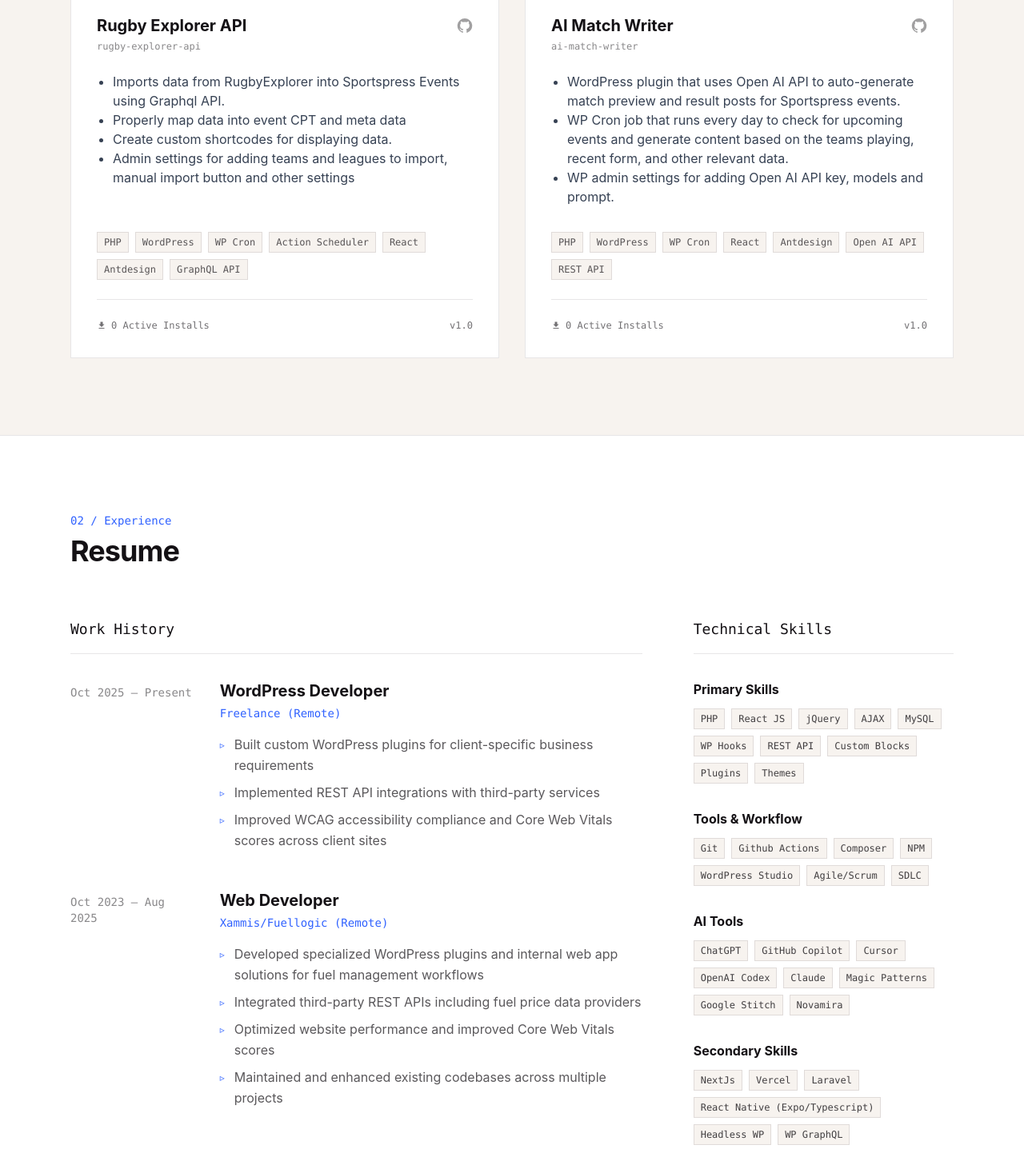
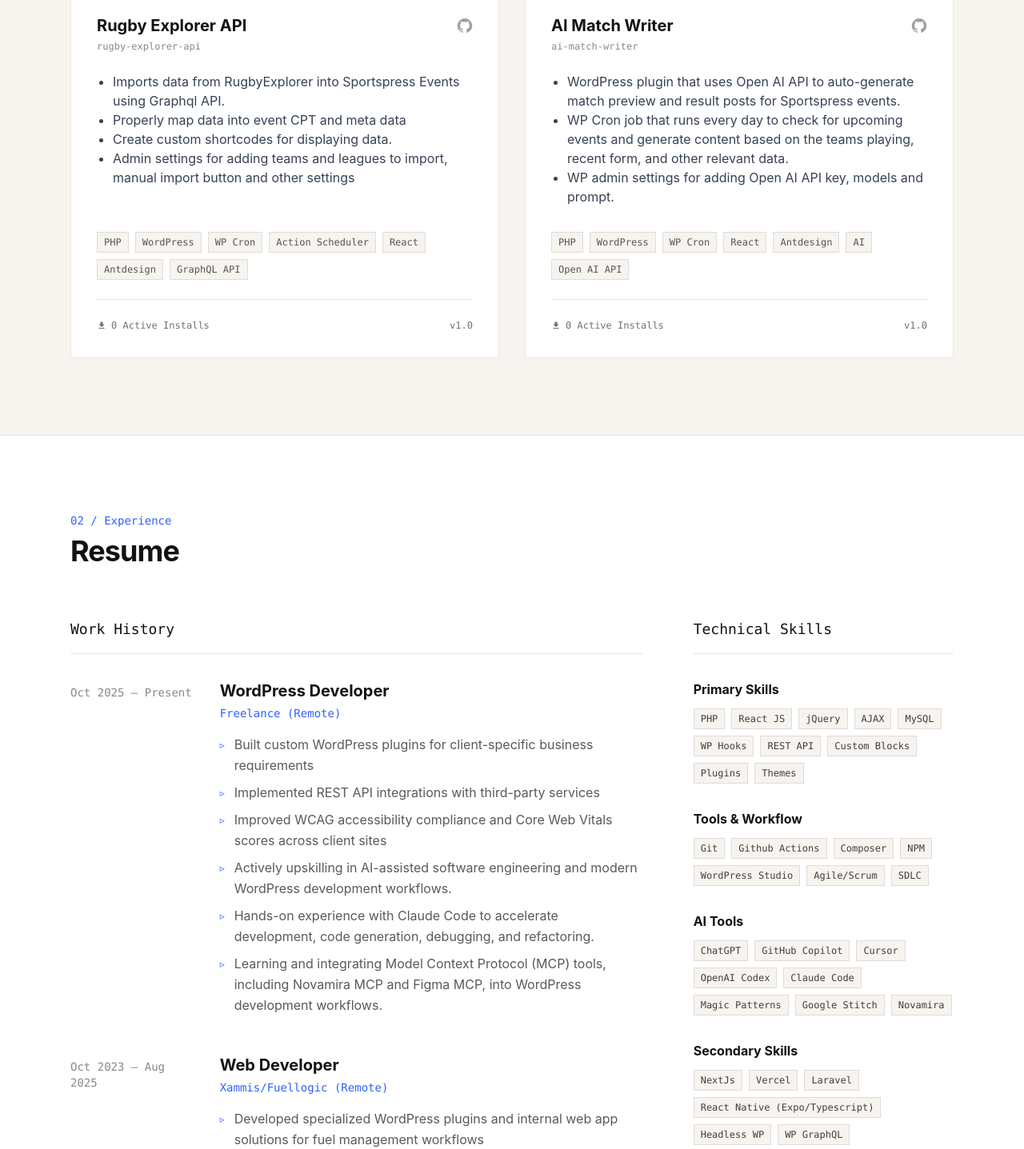
Before and after one commit to jethrolanda/portfolio, a Next.js app: page / in a window 1280 px wide. Shown: the part 1622-3059 px from the top of the page at 80% size. Built offline with nearby package versions, Linux system fonts and the light colour scheme.

Commit message:
new skill unlocked

```diff
--- a/src/components/PluginsSection.tsx
+++ b/src/components/PluginsSection.tsx
@@ -85,8 +85,8 @@
       "WP Cron",
       "React",
       "Antdesign",
-      "Open AI API",
-      "REST API"
+      "AI",
+      "Open AI API"
     ],
     installs: "0",
     version: "1.0",
--- a/src/components/ResumeSection.tsx
+++ b/src/components/ResumeSection.tsx
@@ -8,7 +8,10 @@
     bullets: [
       "Built custom WordPress plugins for client-specific business requirements",
       "Implemented REST API integrations with third-party services",
-      "Improved WCAG accessibility compliance and Core Web Vitals scores across client sites"
+      "Improved WCAG accessibility compliance and Core Web Vitals scores across client sites",
+      "Actively upskilling in AI-assisted software engineering and modern WordPress development workflows.",
+      "Hands-on experience with Claude Code to accelerate development, code generation, debugging, and refactoring.",
+      "Learning and integrating Model Context Protocol (MCP) tools, including Novamira MCP and Figma MCP, into WordPress development workflows."
     ]
   },
   {
@@ -71,7 +74,7 @@
     "GitHub Copilot",
     "Cursor",
     "OpenAI Codex",
-    "Claude",
+    "Claude Code",
     "Magic Patterns",
     "Google Stitch",
     "Novamira"
```
